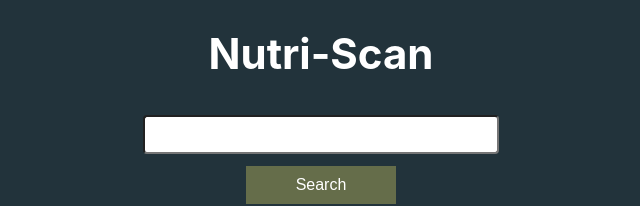
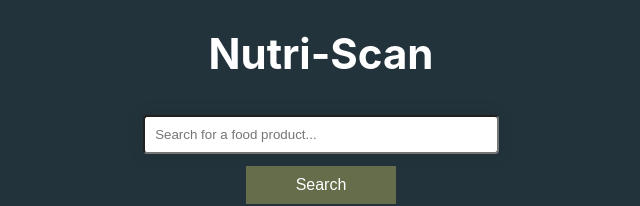
Before and after one commit to nprasad2077/project-2, a React (Create React App) app: page / in a window 1280 px wide. Shown: the top 206 px of the page, without its empty margins (319-959 px from the left). Built offline with nearby package versions, Linux system fonts and the light colour scheme.

Commit message:
button order fixed

```diff
--- a/src/components/AboutMe.js
+++ b/src/components/AboutMe.js
@@ -5,13 +5,9 @@ function AboutMe() {
   return (
     <div className='about'>
       <h2 className='aboutHeader'>About Nutri-Scan</h2>
-
-      Special shoutout to Jan, Alo, and David for giving the me knowledge  and tools to do this.
-
-
-
+      Special shoutout to Jan, Alo, and David for being awesome instructors! <br/>Also to Hamza Ali for styling.
+      <Link className='aboutLink' to='apiinfo/'>API Information</Link>
       <Link className='aboutLink' to='/'>Back to Search</Link>
-      <Link className='aboutLink' to='apiinfo/'>API Information</Link>
     </div>
   )
 }
--- a/src/components/NutritionData.js
+++ b/src/components/NutritionData.js
@@ -82,8 +82,9 @@ function NutritionData({foodData, setImage}) {
         {/* <Vegan foodData={foodData} index={index}/> */}
 
       <div className='nutrition-links'>
+        <Link to='/'><p>Back to Search</p></Link>
         <Link to='images/'><p>Images</p></Link>
-        <Link to='/'><p>Back to Search</p></Link>
+        {/* <Link to='/'><p>Back to Search</p></Link> */}
       </div>
     </div>
   )
--- a/src/components/Search.js
+++ b/src/components/Search.js
@@ -15,7 +15,7 @@ function Search({foodData, setFoodData, getFoodData, foodSearch, setFoodSearch,
   return (
     <div className='form'>
       <div className='search'>
-        <input type='text' onChange={handleChange}></input>
+        <input type='text' placeholder='Search for a food product...' onChange={handleChange}></input>
         <button onClick={handleSubmit}>Search</button>
         {' '}
         {/* <p>The Search Term is: {foodSearch}</p> */}
--- a/src/index.css
+++ b/src/index.css
@@ -251,6 +251,7 @@ input {
   margin: 8px 0;
   border-radius: 4px;
   background-color: white;
+  box-shadow:0 0 15px 4px rgba(0,0,0,0.06)
 }
 
 input:focus {
```
Also changed, not shown: src/components/Footer.js (deleted, +0 -9 lines), src/components/SearchDisplay.js (deleted, +0 -9 lines).
